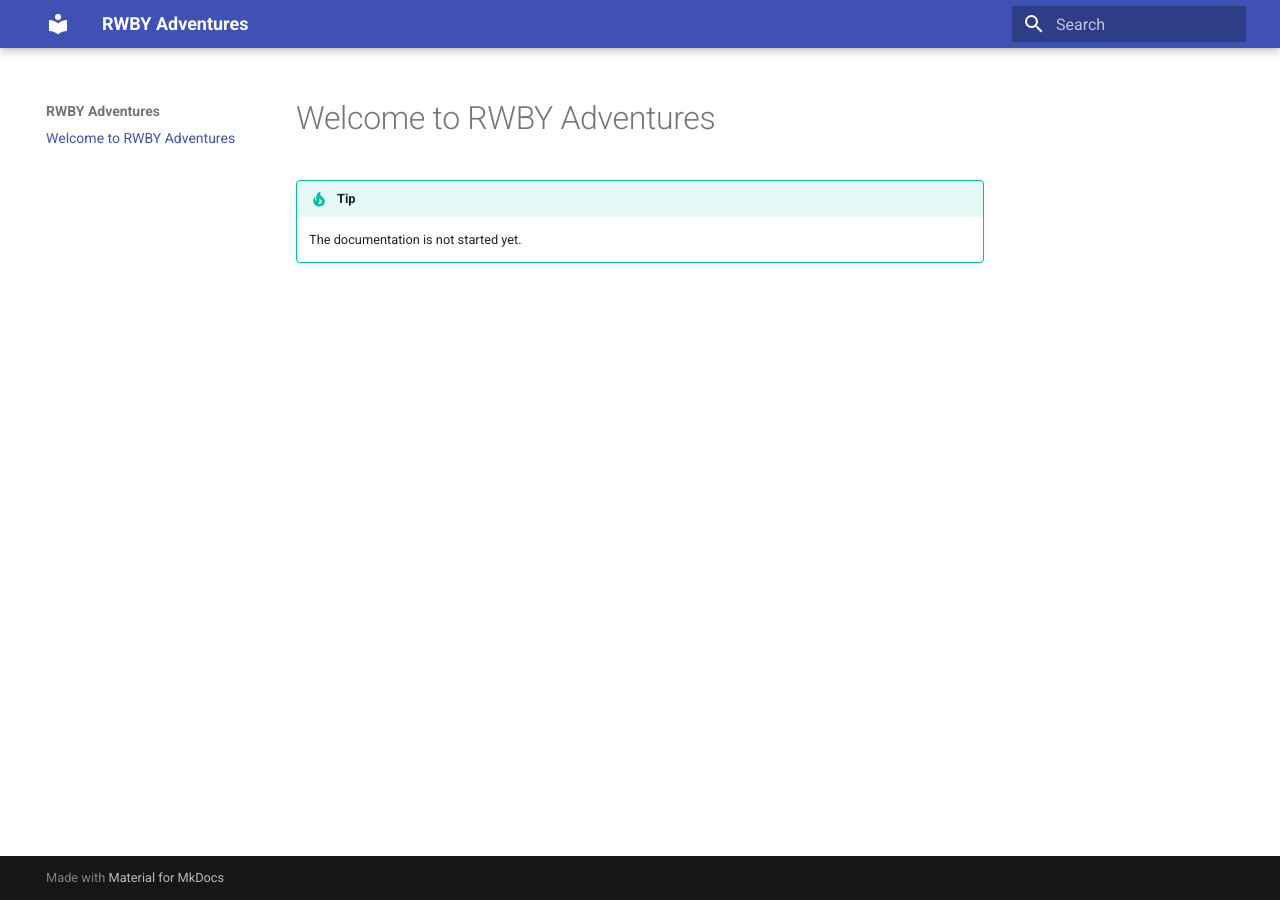
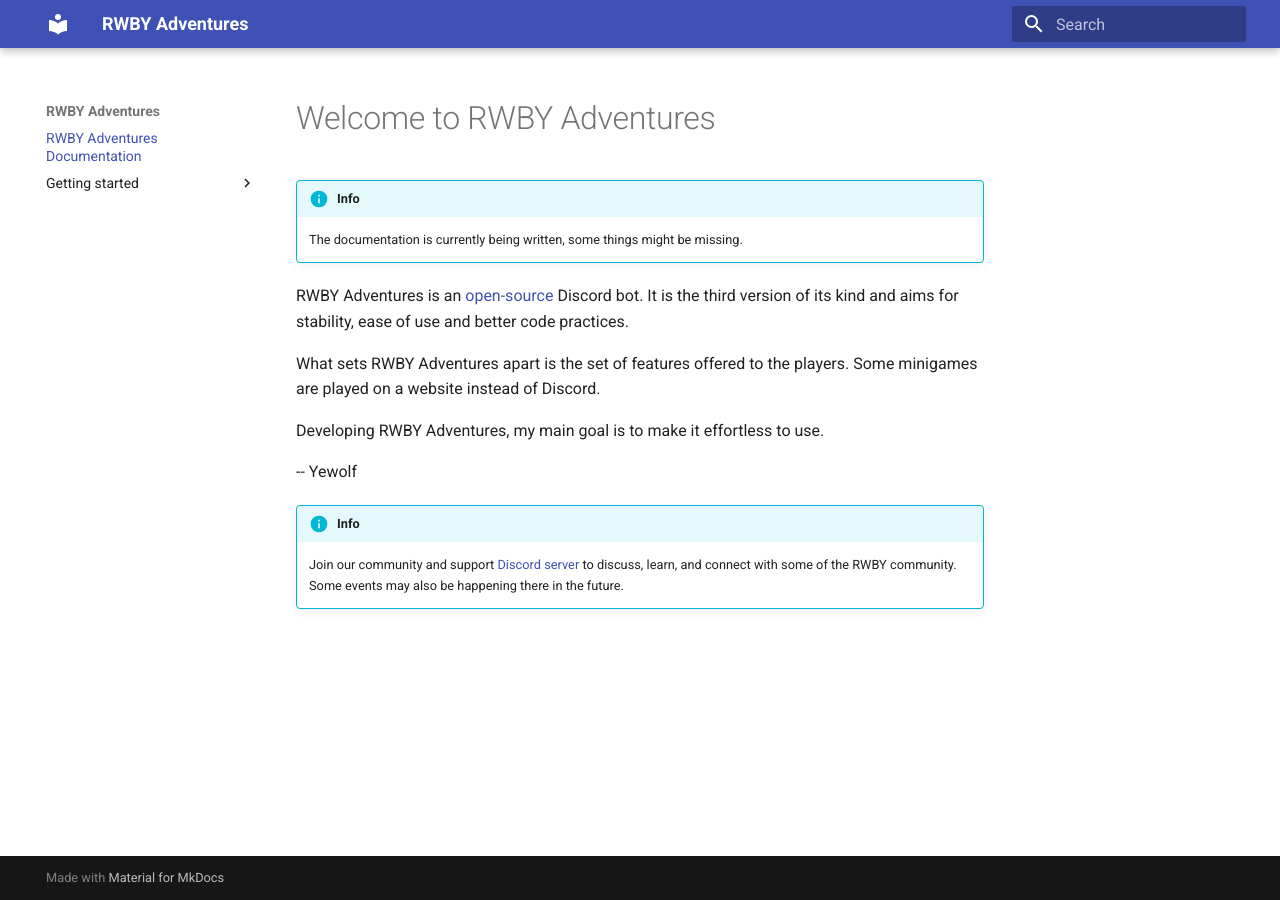
Before and after one commit to yyewolf/rwbyadv3, an MkDocs documentation site: the page built from docs/index.md, in a window 1280 px wide. Built offline with MkDocs 1.6.1 and Material for MkDocs 9.7.7, drawn with Linux system fonts in a browser that asks for light colours.

```diff
--- a/docs/index.md
+++ b/docs/index.md
@@ -1,4 +1,22 @@
+---
+title: "RWBY Adventures Documentation"
+description: "RWBY Adventures, an open source gatcha bot for Discord. Read the technical documentation."
+---
+
 # Welcome to RWBY Adventures
 
-!!! tip
-    The documentation is not started yet.
+!!! info
+    The documentation is currently being written, some things might be missing.
+
+RWBY Adventures is an [open-source](https://github.com/yyewolf/rwbyadv3) Discord bot.
+It is the third version of its kind and aims for stability, ease of use and better code practices.
+
+What sets RWBY Adventures apart is the set of features offered to the players.
+Some minigames are played on a website instead of Discord.
+
+Developing RWBY Adventures, my main goal is to make it effortless to use.
+
+-- Yewolf
+
+!!! info
+    Join our community and support [Discord server](https://discord.gg/w2p5Akdmuw) to discuss, learn, and connect with some of the RWBY community. Some events may also be happening there in the future.
```
Also changed, not shown: docs/getting_started/commands/general/begin.md (added, +1 -0 lines), docs/getting_started/commands/general/help.md (added, +1 -0 lines), docs/getting_started/commands/general/profile.md (added, +1 -0 lines), docs/getting_started/commands/index.md (added, +8 -0 lines).
